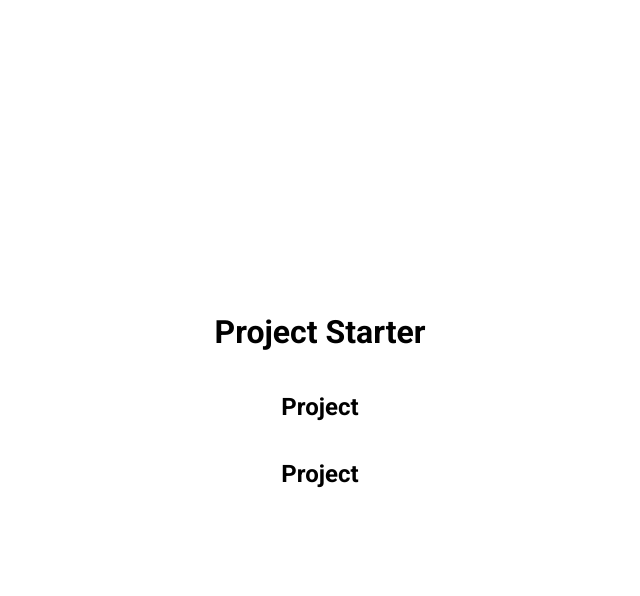
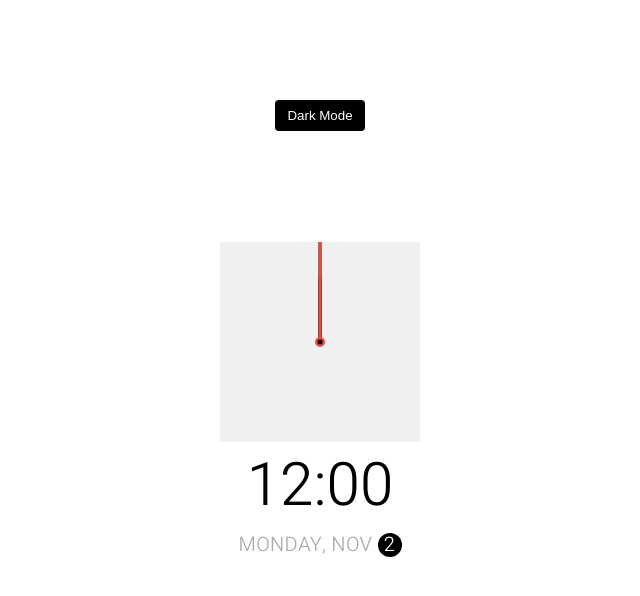
Before and after one commit to evrengokduman/theme-clock-with-dark-mode, a plain HTML site: page index.html in a window 1280 px wide. Shown: the whole page, without its empty margins (320-960 px from the left). Drawn offline with Linux system fonts and the light colour scheme.

Commit message:
finished ui

```diff
--- a/index.html
+++ b/index.html
@@ -5,15 +5,22 @@
     <meta http-equiv="X-UA-Compatible" content="IE=edge" />
     <meta name="viewport" content="width=device-width, initial-scale=1.0" />
 
-    <!--<link rel="stylesheet" href="https://cdnjs.cloudflare.com/ajax/libs/font-awesome/6.4.0/css/all.min.css" integrity="sha512-iecdLmaskl7CVkqkXNQ/ZH/XLlvWZOJyj7Yy7tcenmpD1ypASozpmT/E0iPtmFIB46ZmdtAc9eNBvH0H/ZpiBw==" crossorigin="anonymous" referrerpolicy="no-referrer" />-->
-    <title>My Project</title>
+    <title>Theme Clock</title>
     <link rel="stylesheet" href="style.css" />
   </head>
   <body>
-    <h1>Project Starter</h1>
-    <h2>Project</h2>
-    <h2>Project</h2>
+    <button class="toggle">Dark Mode</button>
+    <div class="clock-container">
+      <div class="clock">
+        <div class="needle hour"></div>
+        <div class="needle minute"></div>
+        <div class="needle second"></div>
+        <div class="center-point"></div>
+      </div>
 
+      <div class="time">12:00</div>
+      <div class="date">Monday, Nov <span class="circle">2</span></div>
+    </div>
     <script src="script.js"></script>
   </body>
 </html>
--- a/script.js
+++ b/script.js
@@ -0,0 +1,43 @@
+const hourEl = document.querySelector('.hour')
+
+const minuteEl = document.querySelector('.minute')
+const secondEl = document.querySelector('.second')
+const timeEl = document.querySelector('.time')
+const dateEl = document.querySelector('.date')
+const toggle = document.querySelector('.toggle')
+
+const days = [
+  'Sunday',
+  'Monday',
+  'Tuesday',
+  'Wednesday',
+  'Thursday',
+  'Friday',
+  'Saturday',
+]
+
+const months = [
+  'Jan',
+  'Feb',
+  'Mar',
+  'Apr',
+  'May',
+  'Jun',
+  'Jul',
+  'Aug',
+  'Sep',
+  'Oct',
+  'Nov',
+  'Dec',
+]
+
+toggle.addEventListener('click', (e) => {
+  const html = document.querySelector('html')
+  if (html.classList.contains('dark')) {
+    html.classList.remove('dark')
+    e.target.innerHTML = 'Dark mode'
+  } else {
+    html.classList.add('dark')
+    e.target.innerHTML = 'Light mode'
+  }
+})
--- a/style.css
+++ b/style.css
@@ -1,16 +1,135 @@
-@import url('https://fonts.googleapis.com/css2?family=Roboto:wght@400;700&display=swap');
+@import url('https://fonts.googleapis.com/css?family=Heebo:300&display=swap');
 
 * {
   box-sizing: border-box;
 }
+:root {
+  --primary-color: #000;
+  --secondary-color: #fff;
+}
+
+html {
+  transition: all 0.5s ease-in;
+}
+
+html.dark {
+  --primary-color: #fff;
+  --secondary-solor: #333;
+}
+
+html.dark {
+  background-color: #111;
+  color: var(--primary-color);
+}
 
 body {
-  font-family: 'Roboto', sans-serif;
+  font-family: 'Heebo', sans-serif;
   display: flex;
-  flex-direction: column;
   justify-content: center;
   align-items: center;
   height: 100vh;
   overflow: hidden;
   margin: 0;
 }
+
+.toggle {
+  background-color: var(--primary-color);
+  color: var(--secondary-color);
+  border: 0;
+  border-radius: 4px;
+  padding: 8px 12px;
+  position: absolute;
+  top: 100px;
+  cursor: pointer;
+}
+
+.toggle:focus {
+  outline: none;
+}
+
+.clock-container {
+  display: flex;
+  flex-direction: column;
+  justify-content: space-between;
+  align-items: center;
+}
+
+.clock {
+  position: relative;
+  width: 200px;
+  height: 200px;
+  background-color: #f0f0f0;
+}
+
+.needle {
+  background-color: var(--primary-color);
+  position: absolute;
+  top: 50%;
+  left: 50%;
+  height: 65px;
+  width: 3px;
+  transform-origin: bottom center;
+}
+
+.needle.hour {
+  transform: translate(-50%, -100%) rotate(0deg);
+}
+.needle.minute {
+  transform: translate(-50%, -100%) rotate(0deg);
+  height: 100px;
+}
+
+.needle.second {
+  transform: translate(-50%, -100%) rotate(0deg);
+  height: 100px;
+  background-color: #e74c3c;
+}
+
+.center-point {
+  background-color: #e74c3c;
+  width: 10px;
+  height: 10px;
+  border-radius: 50%;
+  position: absolute;
+  top: 50%;
+  left: 50%;
+  transform: translate(-50%, -50%);
+  border-radius: 50%;
+}
+
+.center-point::after {
+  content: '';
+  background-color: var(--primary-color);
+  width: 5px;
+  height: 5px;
+  border-radius: 50%;
+  position: absolute;
+  top: 50%;
+  left: 50%;
+  transform: translate(-50%, -50%);
+  border-radius: 50%;
+}
+
+.time {
+  font-size: 60px;
+}
+
+.date {
+  color: #aaa;
+  font-size: 20px;
+  text-transform: uppercase;
+  letter-spacing: 0.3px;
+}
+
+.date .circle {
+  background-color: var(--primary-color);
+  color: var(--secondary-color);
+  border-radius: 50%;
+  height: 24px;
+  width: 24px;
+  display: inline-flex;
+  align-items: center;
+  justify-content: center;
+  line-height: 30px;
+  transition: all 0.5s ease-in;
+}
```
